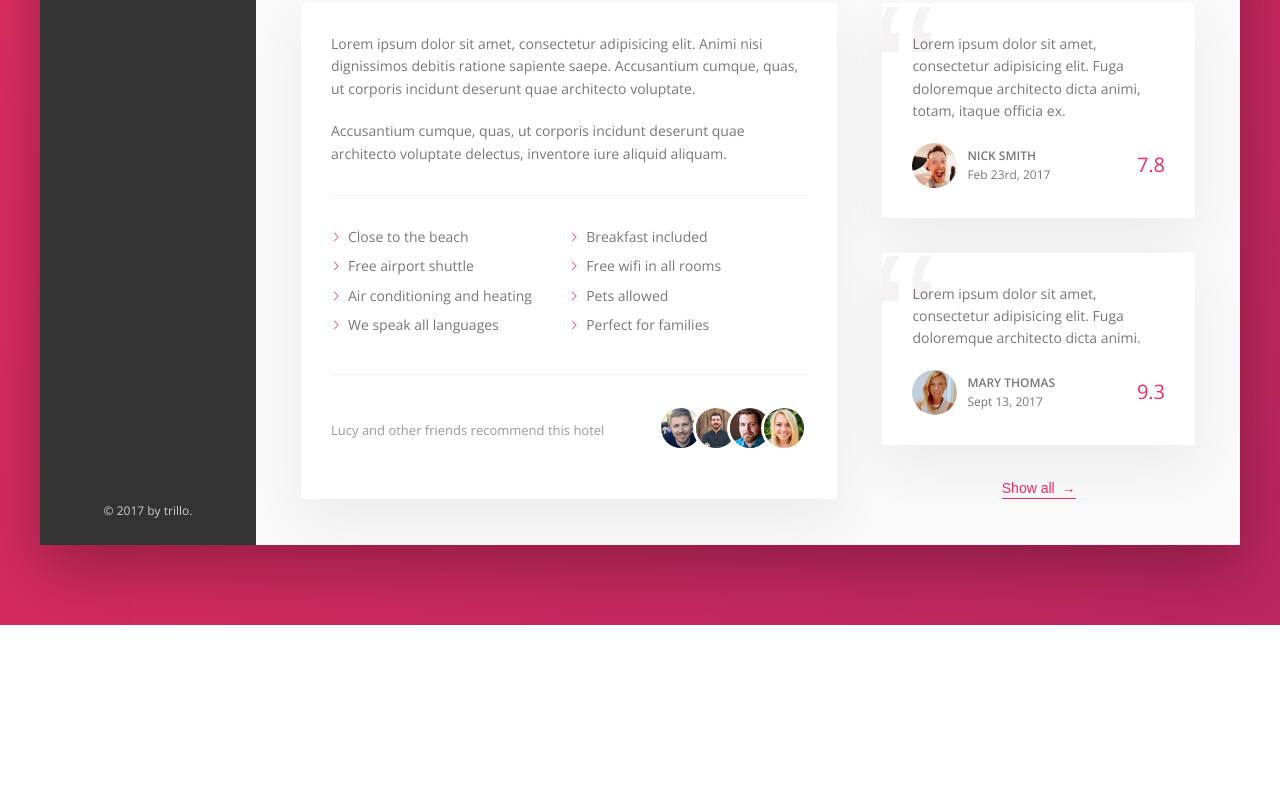
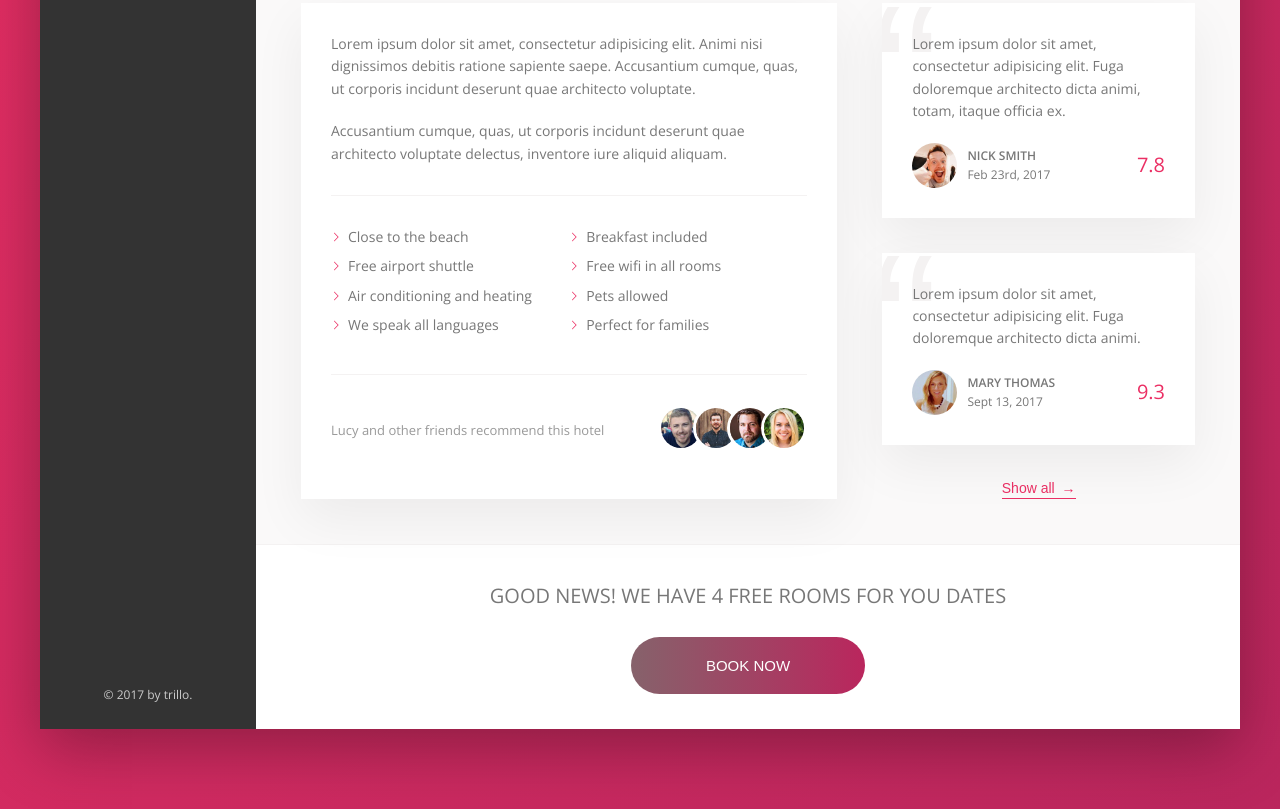
Before and after one commit to tushar-chandra-030389/css-flex, a website: page index.html in a window 1280 px wide. Shown: the part 653-1462 px from the top of the page. Before the commit the page ends 1278 px from the top, so only its background shows below. Drawn offline with nearby package versions, Linux system fonts and the light colour scheme.

Commit message:
CTA section

```diff
--- a/index.html
+++ b/index.html
@@ -204,6 +204,17 @@
                             <button class="btn-inline">Show all <span>&rarr;</span></button>
                         </div>
                     </div>
+
+                    <div class="cta">
+                        <h2 class="cta__book-now">
+                            Good news! We have 4 free rooms for you dates
+                        </h2>
+
+                        <button class="btn">
+                            <div class="btn__visible">Book now</div>
+                            <div class="btn__invisible">Only 4 rooms left</div>
+                        </button>
+                    </div>
                 </main>
             </div>
         </div>
--- a/sass/_component.scss
+++ b/sass/_component.scss
@@ -458,3 +458,68 @@
         z-index: 1;
     }
 }
+
+/////////////////////// CALL TO ACTION ///////////////////////
+.cta {
+    padding: 3.5rem 0;
+    text-align: center;
+
+    &__book-now {
+        font-size: 2rem;
+        font-weight: 300;
+        text-transform: uppercase;
+        margin-bottom: 2.5rem;
+    }
+}
+
+/////////////////////// CALL TO BUTTON ///////////////////////
+
+.btn {
+    font-size: 1.5rem;
+    font-weight: 300;
+    text-transform: uppercase;
+    border-radius: 100px;
+    border: none;
+    background-image: linear-gradient(to right, var(--color-primary-light), var(--color-primary-dark));
+    color: #fff;
+    position: relative;
+    overflow: hidden;
+    cursor: pointer;
+
+
+    &__visible {
+        display: inline-block;
+        padding: 2rem 7.5rem;
+
+        transition: all .2s;
+    }
+
+    &__invisible {
+        display: inline-block;
+        padding: 2rem 0;
+        position: absolute;
+        height: 100%;
+        width: 100%;;
+        left: 0;
+        top: -100%;
+
+        transition: all .2s;
+    }
+
+    &:hover {
+        background-image: linear-gradient(to left, var(--color-primary-light), var(--color-primary-dark));
+    }
+
+    &:hover &__visible {
+        transform: translateY(100%);
+    }
+
+    &:hover &__invisible {
+        top: 0;
+    }
+
+    &:focus {
+        outline: none;
+        animation: pulsate 1s infinite;
+    }
+}
```
Also changed, not shown: css/style.css.
